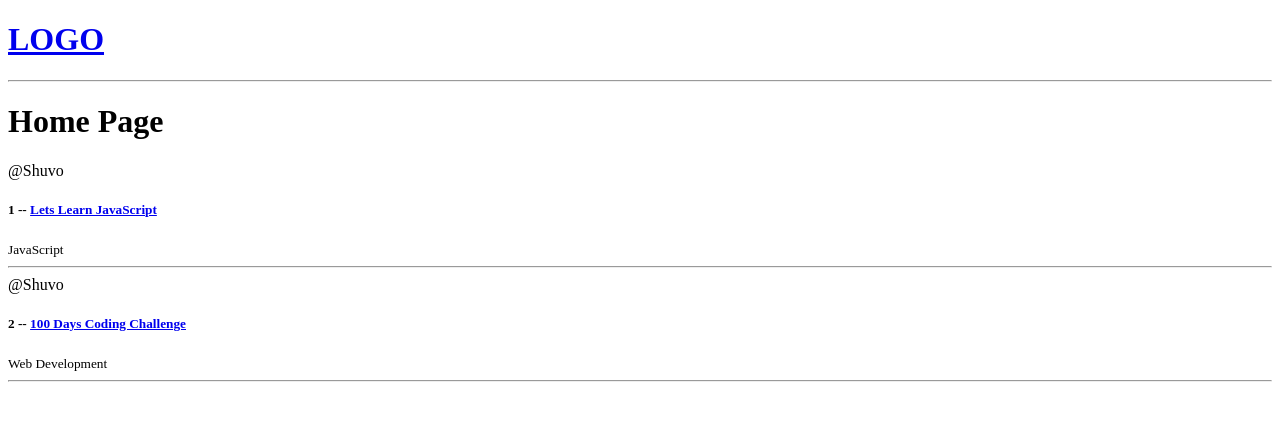
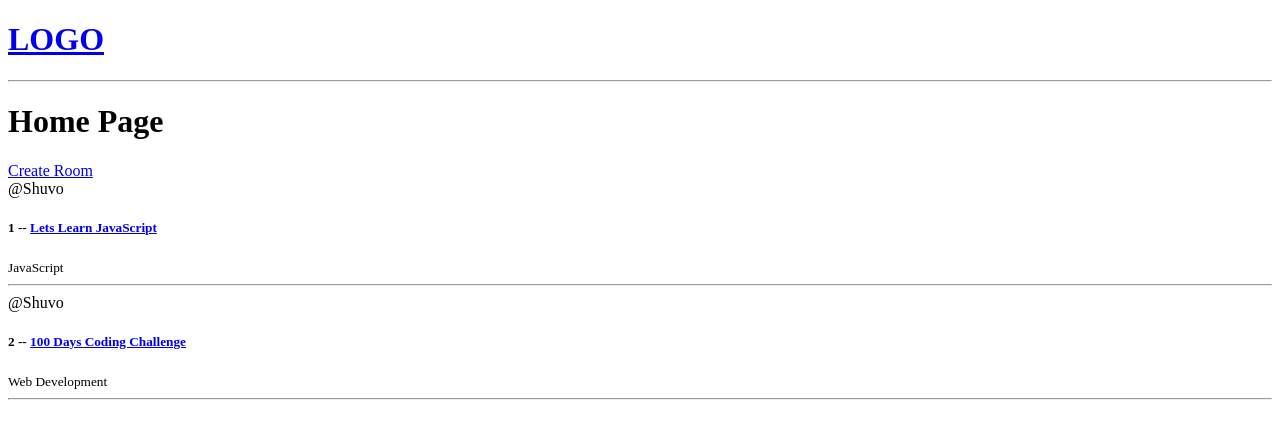
Before and after one commit to MohammadShuvoAli/StudySquad, a Django app: page / in a window 1280 px wide. Shown: the top 439 px of the page. Run offline with Django 4.2, Linux system fonts and the light colour scheme; data comes from the database, SQL or seed files in the repository.

Commit message:
create create_room.html

```diff
--- a/base/urls.py
+++ b/base/urls.py
@@ -4,4 +4,5 @@ from . import views
 urlpatterns = [
     path('', views.home, name="home"),
     path('room/<str:pk>', views.room, name="room"),
+    path('create-room/', views.createRoom, name="create-room")
 ]
--- a/base/views.py
+++ b/base/views.py
@@ -17,3 +17,7 @@ def room(request, pk):
     room = Room.objects.get(id=pk)
     context = {'room': room}
     return render(request, 'base/room.html', context)
+
+def createRoom(request):
+    context = {}
+    return render(request, 'base/room_form.html', context)
--- a/templates/base/home.html
+++ b/templates/base/home.html
@@ -3,7 +3,8 @@
 {% block content %}
 
 <h1>Home Page</h1>
-
+<div>
+    <a href="{% url 'create-room' %}">Create Room</a>
     <div>
         {% for room in rooms %}
             <div>
@@ -15,4 +16,6 @@
         {% endfor %}
     </div>
 
+</div>
+
 {% endblock content %}
```
Also changed, not shown: templates/base/room_form.html (added, +13 -0 lines). Lines whose indentation alone changed are shown as unchanged.
